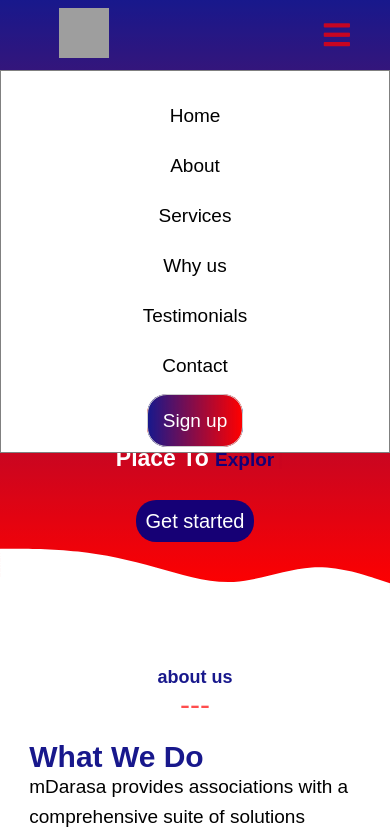
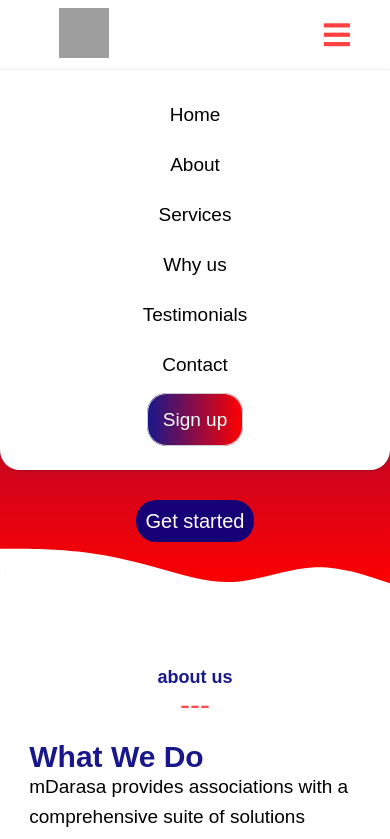
Before and after one commit to kelvinmati/M-DARASSA, a plain HTML site: page index.html in a window 390 px wide. Both pictures are taken after a click on the icon 336 px from the left and 35 px from the top of the page. Shown: the top 839 px of the page. Drawn offline with Linux system fonts and the light colour scheme; grey boxes are pictures that could not be loaded.

Commit message:
refactored the navbar

```diff
--- a/style.css
+++ b/style.css
@@ -101,8 +101,15 @@ html {
   height: auto;
   padding: 20px;
   text-align: center;
-  border: 1px solid grey;
-  display: none;
+  box-shadow: rgba(50, 50, 93, 0.1) 0px 0px 0px 0.5px,
+    rgba(51, 51, 71, 0.1) 0px 2px 5px 0px, rgba(0, 0, 0, 0.07) 0px 1px 1.5px 0px;
+  transform: translateY(-30rem);
+  transition: 500ms ease-in-out;
+  z-index: 3;
+  visibility: hidden;
+  opacity: 0;
+  border-bottom-right-radius: 20px;
+  border-bottom-left-radius: 20px;
 }
 .sidelinks li {
   list-style-type: none;
@@ -114,7 +121,7 @@ html {
   color: #000;
 }
 .sidenav-sign-up {
-  margin-top: 1rem;
+  margin: 1rem 0px;
 }
 #menu {
   position: absolute;
@@ -377,7 +384,7 @@ html {
   width: 100%;
   height: 100%;
 
-  background-image: url(https://res.cloudinary.com/kelvin45/image/upload/v1635324056/cup1_b67a6q.jpg);
+  background-image: url(https://res.cloudinary.com/kelvin45/image/upload/q_auto/v1635324056/cup1_b67a6q.jpg);
   background-repeat: no-repeat;
   background-size: cover;
   background-position: center;
@@ -433,6 +440,18 @@ html {
   .main-titles h2 {
     /* font-size: var(--section-titles-font); */
   }
+  .navbar {
+    background-color: #fff;
+    border-bottom: none;
+  }
+  /* .scroll-nav {
+    background-color: #fff;
+    position: fixed;
+    top: 0px;
+    z-index: 3;
+    border-bottom: 1px solid grey;
+    transition: 200ms ease-in-out;
+  } */
   .navlinks,
   #nav-sign-up {
     display: none;
@@ -443,10 +462,13 @@ html {
   }
 
   .new-nav {
-    display: block;
+    visibility: visible;
+    opacity: 1;
     position: fixed;
     top: 70px;
     z-index: 3;
+    transform: translateY(0rem);
+    transition: 500ms ease-in-out;
   }
   .hero-container {
     width: 85%;
```
